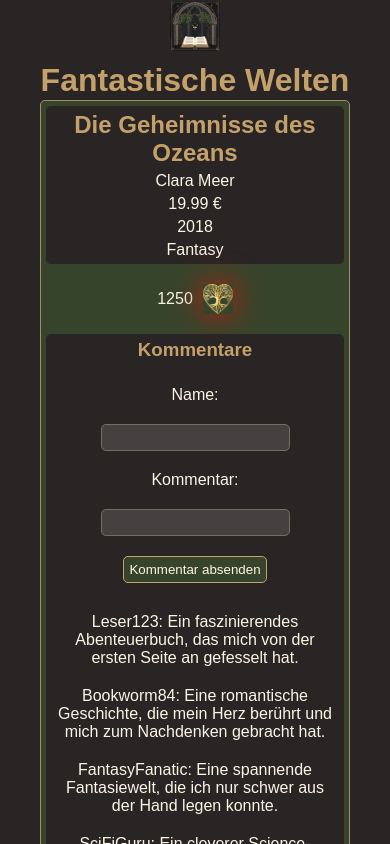
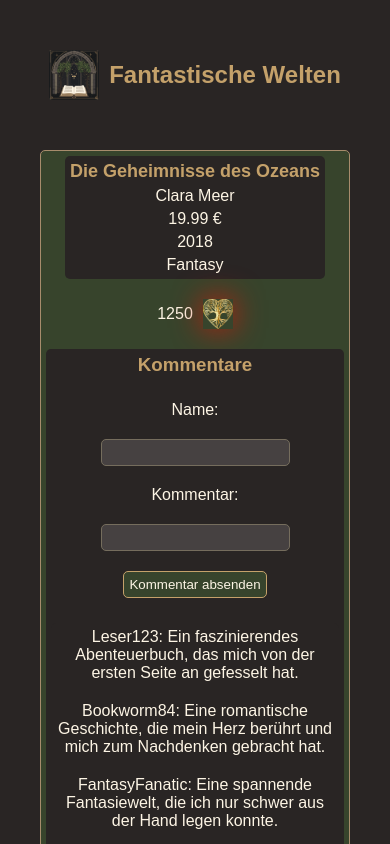
Before and after one commit to lygaios/Bookstore, a plain HTML site: page index.html in a window 390 px wide. Drawn offline with Linux system fonts and the light colour scheme.

Commit message:
Adjusted design to be more responsive

```diff
--- a/style.css
+++ b/style.css
@@ -16,11 +16,14 @@ body {
 h1 {
   font-family: "Expletus Sans", sans-serif;
   color: #c4a16a;
+  font-size: 24px;
+  text-align: center;
 }
 
 h2 {
   font-family: "Expletus Sans", sans-serif;
   color: #c4a16a;
+  font-size: 18px;
 }
 
 h3 {
@@ -119,13 +122,13 @@ h3 {
 }
 
 @media (max-width: 700px) {
-  .hidemobile {
-    display: none;
+  .book-box {
+    max-width: 300px;
   }
 }
 
 @media (min-width: 701px) {
-  .hidedesktop {
-    display: none;
+  .book-box {
+    max-width: 500px;
   }
 }
--- a/styles/standard.css
+++ b/styles/standard.css
@@ -17,7 +17,7 @@ a {
 }
 
 #header {
-  height: 100px;
+  height: 150px;
   display: flex;
   justify-content: center;
   gap: 10px;
@@ -28,7 +28,7 @@ a {
 }
 
 #main {
-  height: calc(100vh - 110px);
+  height: calc(100vh - 160px);
   padding-inline: 40px;
   padding-bottom: 10px;
   display: flex;
```
